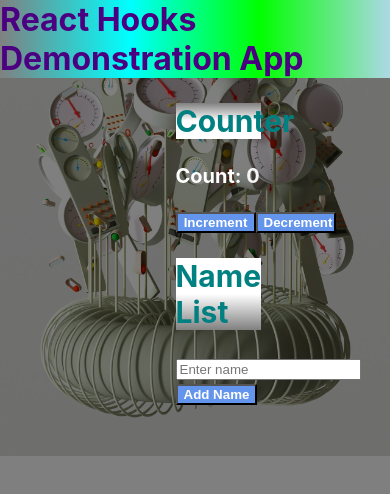
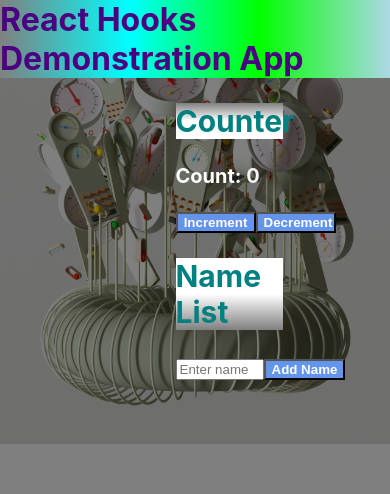
Before and after one commit to Seun0001/React_Hooks_Demonstration_App, a React (Create React App) app in the folder react-hooks-demonstration-app/: page / in a window 390 px wide. Shown: the top 494 px of the page. Built offline with nearby package versions, Linux system fonts and the light colour scheme.

Commit message:
Hooks on React Project Done

```diff
--- a/react-hooks-demonstration-app/src/Components/ReactHooks/ReactHooks.css
+++ b/react-hooks-demonstration-app/src/Components/ReactHooks/ReactHooks.css
@@ -65,20 +65,23 @@
 }
 
 /* Mobile view of the webpage */
-@media screen and (max-width: 800px) {
+@media screen and (max-width: 1200px) {
     .countList > h2 {
         color: teal;
         background: linear-gradient(grey, white, white);
-        width: 40%;
+        width: 50%;
     }
     .keyName > h2 {
         color: teal;
         background: linear-gradient(white, white, grey);
-        width: 40%;
+        width: 50%;
     }
     .new-edit {
         display: flex;
         align-items: center;
-        gap: 16vw;
+        gap: 10vw;
+    }
+    input {
+        width: 5rem;
     }
 }
```
